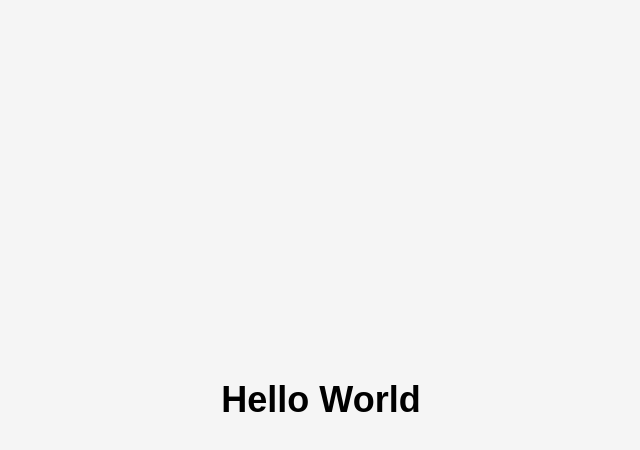
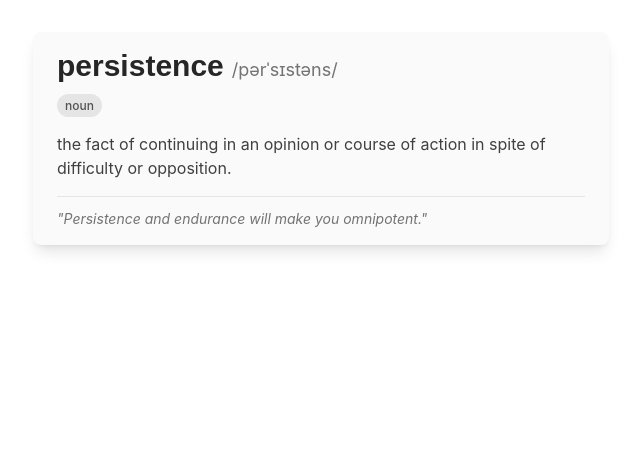
Before and after one commit to romeirofernandes/LogIt, a React (Vite) app in the folder frontend/: page / in a window 1280 px wide. Shown: the top 450 px of the page, without its empty margins (319-959 px from the left). Built offline with nearby package versions, Linux system fonts and the light colour scheme.

Commit message:
persistence card done

```diff
--- a/frontend/package.json
+++ b/frontend/package.json
@@ -15,6 +15,7 @@
     "@tailwindcss/vite": "^4.1.7",
     "react": "^19.1.0",
     "react-dom": "^19.1.0",
+    "react-router-dom": "^7.6.0",
     "tailwindcss": "^4.1.7"
   },
   "devDependencies": {
--- a/frontend/src/App.jsx
+++ b/frontend/src/App.jsx
@@ -1,11 +1,17 @@
 import React from "react";
+import { BrowserRouter, Routes, Route } from "react-router-dom";
+import Dashboard from "./pages/Dashboard";
+import Stats from "./pages/Stats";
 
 const App = () => {
   return (
     <>
-      <div className="flex flex-col items-center justify-center tracking- min-h-screen max-w-4xl mx-auto bg-neutral-100">
-        <h1 className="text-4xl font-bold">Hello World</h1>
-      </div>
+      <BrowserRouter>
+        <Routes>
+          <Route path="/" element={<Dashboard />} />
+          <Route path="/stats" element={<Stats />} />
+        </Routes>
+      </BrowserRouter>
     </>
   );
 };
--- /dev/null
+++ b/frontend/src/components/Persistence.jsx
@@ -0,0 +1,37 @@
+import React from "react";
+
+const Persistence = () => {
+  return (
+    <div className="max-w-xl mx-auto my-8 bg-neutral-50 rounded-lg shadow-lg overflow-hidden">
+      <div className="px-6 py-4">
+        <div className="flex items-baseline mb-2">
+          <h1 className="text-3xl font-bold text-neutral-800 mr-2">
+            persistence
+          </h1>
+          <span className="text-neutral-500 text-lg">/pərˈsɪstəns/</span>
+        </div>
+
+        <div className="mb-4">
+          <span className="bg-neutral-200 text-neutral-600 px-2 py-1 rounded-full text-xs font-medium">
+            noun
+          </span>
+        </div>
+
+        <div className="mb-3">
+          <p className="text-neutral-700">
+            the fact of continuing in an opinion or course of action in spite of
+            difficulty or opposition.
+          </p>
+        </div>
+
+        <div className="text-sm text-neutral-500 border-t border-neutral-200 pt-3 mt-4">
+          <p className="italic">
+            "Persistence and endurance will make you omnipotent."
+          </p>
+        </div>
+      </div>
+    </div>
+  );
+};
+
+export default Persistence;
--- /dev/null
+++ b/frontend/src/pages/Dashboard.jsx
@@ -0,0 +1,17 @@
+import React from "react";
+import Persistence from "../components/Persistence";
+
+const Dashboard = () => {
+  return (
+    <>
+      <div className="max-w-4xl mx-auto flex flex-col min-h-screen">
+        <div>
+          <Persistence />
+        </div>
+        <div className="flex-grow">{/* Dashboard content can go here */}</div>
+      </div>
+    </>
+  );
+};
+
+export default Dashboard;
--- /dev/null
+++ b/frontend/src/pages/Stats.jsx
@@ -0,0 +1,12 @@
+import React from "react";
+
+const Stats = () => {
+  return (
+    <>
+      <h1>Statistics</h1>
+      <p>Here you can find various statistics and data visualizations.</p>
+    </>
+  );
+};
+
+export default Stats;
```
Also changed, not shown: 1 other file (tests, documents, lock files or other folders).
